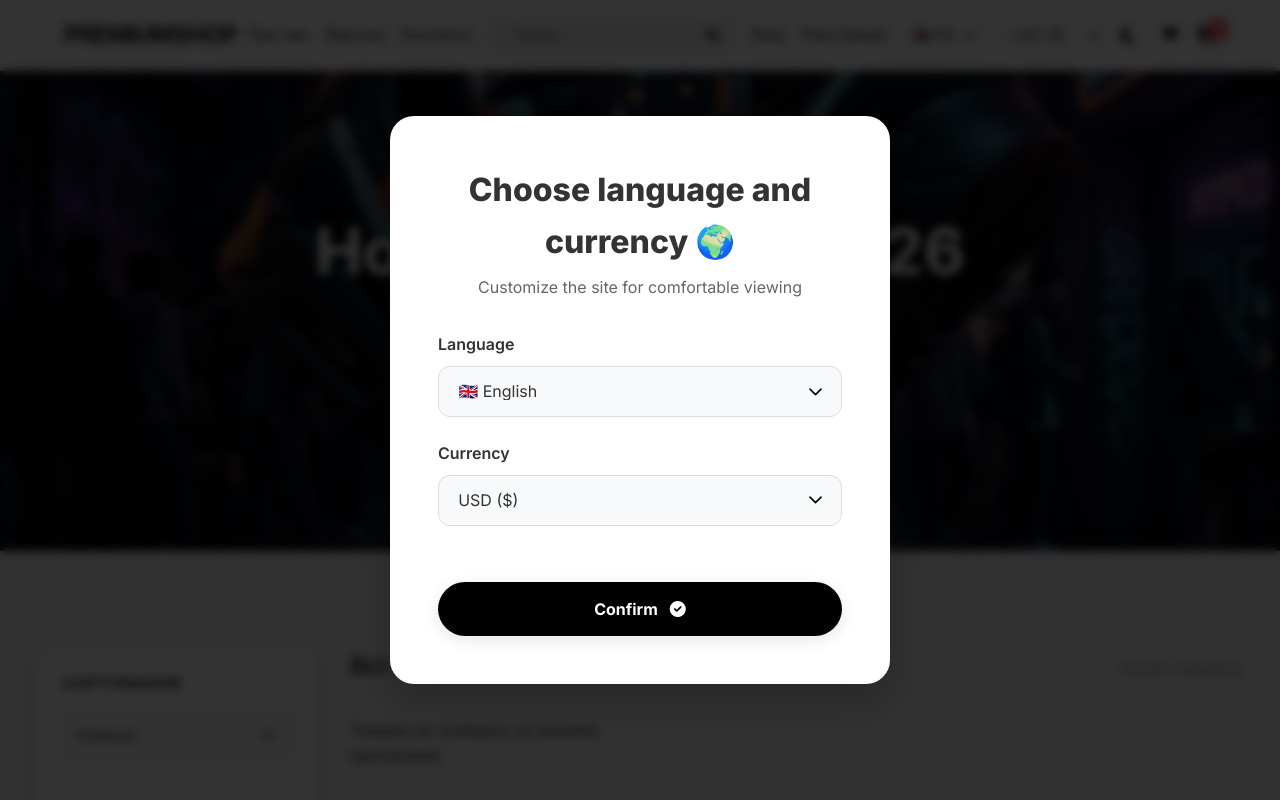
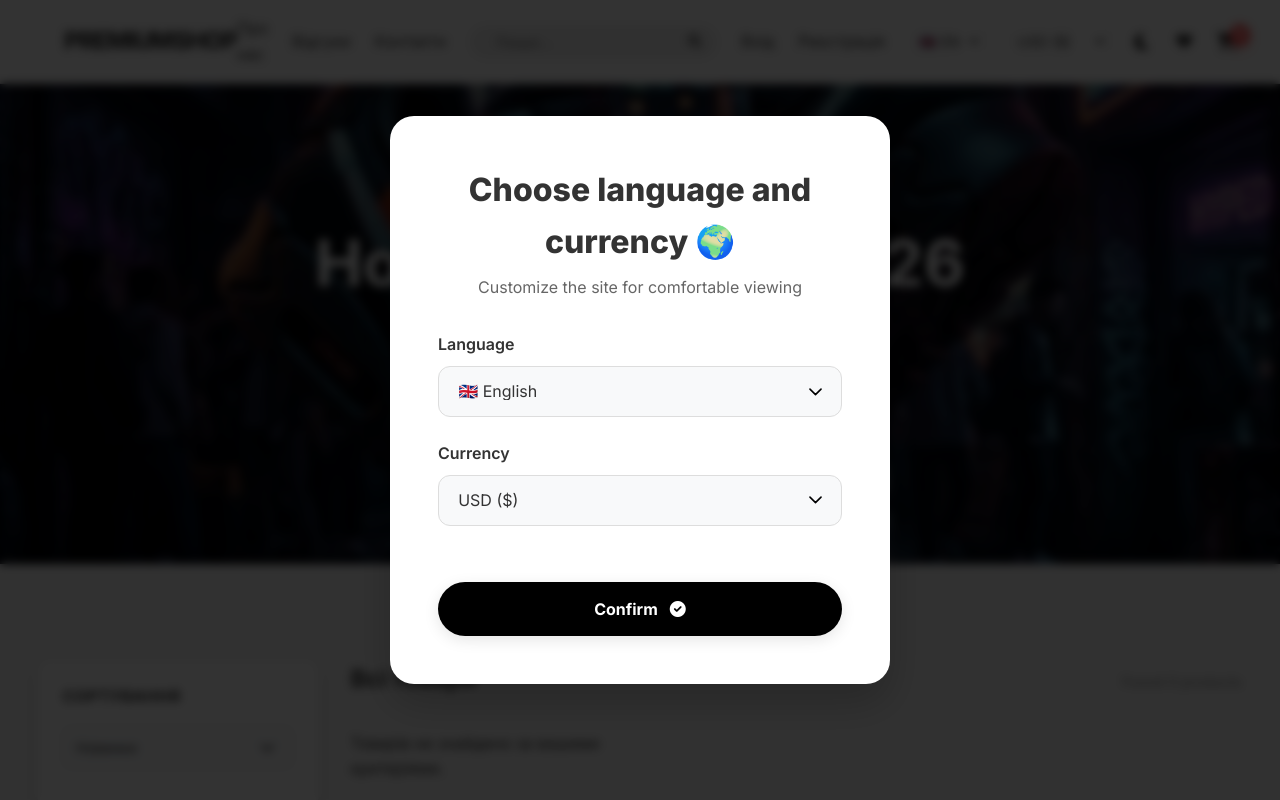
Before and after one commit to Arsenk0/Premium-Shop, a Django app: page /en/ in a window 1280 px wide. Run offline with Django 5.2, Linux system fonts and the light colour scheme; data that the repository does not hold is empty; parts of the project's set-up code (start-up, migrations or seed data) failed here and were passed over.

Commit message:
style: fix search bar visibility and header layout shift in dark theme

```diff
--- a/static/css/components/navbar.css
+++ b/static/css/components/navbar.css
@@ -10,6 +10,7 @@
     display: flex;
     justify-content: space-between;
     align-items: center;
+    transition: var(--transition);
 }
 
 .logo {
@@ -21,8 +22,41 @@
 
 .nav-links {
     display: flex;
-    gap: 2rem;
+    gap: 1.5rem;
     align-items: center;
+    transition: var(--transition);
+}
+
+.nav-selector {
+    padding: 0.3rem;
+    border-radius: 4px;
+    border: 1px solid var(--border-color);
+    background: var(--card-bg);
+    color: var(--text-main);
+    cursor: pointer;
+    font-size: 0.9rem;
+    transition: var(--transition-fast);
+}
+
+.nav-selector:hover {
+    border-color: var(--accent);
+}
+
+#theme-toggle {
+    background: none;
+    border: none;
+    cursor: pointer;
+    font-size: 1.2rem;
+    color: var(--text-main);
+    transition: var(--transition-fast);
+    display: flex;
+    align-items: center;
+    justify-content: center;
+}
+
+#theme-toggle:hover {
+    color: var(--accent);
+    transform: scale(1.1);
 }
 
 .search-bar {
@@ -38,6 +72,27 @@
     border: none;
     outline: none;
     padding-left: 10px;
+    color: var(--text-main);
+    flex: 1;
+}
+
+.search-bar input::placeholder {
+    color: var(--text-muted);
+}
+
+.search-bar button {
+    background: none;
+    border: none;
+    cursor: pointer;
+    color: var(--text-main);
+    display: flex;
+    align-items: center;
+    justify-content: center;
+    transition: var(--transition-fast);
+}
+
+.search-bar button:hover {
+    color: var(--accent);
 }
 
 /* Cart & Badge */
--- a/templates/includes/navbar.html
+++ b/templates/includes/navbar.html
@@ -3,13 +3,13 @@
     <div class="logo">
         <a href="{% url 'store:product_list' %}">PREMIUM<span>SHOP</span></a>
     </div>
-    <div class="nav-links" style="display: flex; align-items: center; gap: 1rem;">
+    <div class="nav-links">
         <a href="{% url 'store:about' %}" class="link-underline">{% trans "Про нас" %}</a>
         <a href="{% url 'store:reviews_page' %}" class="link-underline">{% trans "Відгуки" %}</a>
         <a href="{% url 'store:contact' %}" class="link-underline">{% trans "Контакти" %}</a>
         <form action="{% url 'store:product_search' %}" method="get" class="search-bar">
             <input type="text" name="q" placeholder="{% trans 'Пошук...' %}" value="{{ request.GET.q }}">
-            <button type="submit" style="background:none; border:none; cursor:pointer;"><i class="fas fa-search"></i></button>
+            <button type="submit"><i class="fas fa-search"></i></button>
         </form>
         {% if user.is_authenticated %}
         <a href="{% url 'store:profile' %}" class="nav-auth-link link-underline"><i class="fas fa-user"></i> {% trans "Кабінет" %}</a>
@@ -18,11 +18,10 @@
         <a href="{% url 'store:signup' %}" class="nav-auth-link link-underline">{% trans "Реєстрація" %}</a>
         {% endif %}
 
-        <form action="{% url 'set_language' %}" method="post" style="display:flex; align-items:center; margin-right: 0.5rem;">
+        <form action="{% url 'set_language' %}" method="post" style="display:flex; align-items:center;">
             {% csrf_token %}
             <input name="next" type="hidden" value="{{ request.get_full_path }}">
-            <select name="language" onchange="this.form.submit()"
-                style="padding: 0.3rem; border-radius: 4px; border: 1px solid var(--border-color); background: var(--card-bg); color: var(--text-main); cursor: pointer; font-size: 0.9rem;">
+            <select name="language" onchange="this.form.submit()" class="nav-selector">
                 {% get_current_language as LANGUAGE_CODE %}
                 {% get_available_languages as LANGUAGES %}
                 {% get_language_info_list for LANGUAGES as languages %}
@@ -38,15 +37,14 @@
         <form action="{% url 'store:set_currency' %}" method="post" style="display:flex; align-items:center;">
             {% csrf_token %}
             <input name="next" type="hidden" value="{{ request.get_full_path }}">
-            <select name="currency" onchange="this.form.submit()"
-                style="padding: 0.3rem; border-radius: 4px; border: 1px solid var(--border-color); background: var(--card-bg); color: var(--text-main); cursor: pointer; font-size: 0.9rem; font-weight: 400;">
+            <select name="currency" onchange="this.form.submit()" class="nav-selector">
                 <option value="UAH" {% if selected_currency == 'UAH' %}selected{% endif %}>UAH (грн)</option>
                 <option value="USD" {% if selected_currency == 'USD' %}selected{% endif %}>USD ($)</option>
                 <option value="CZK" {% if selected_currency == 'CZK' %}selected{% endif %}>CZK (Kč)</option>
             </select>
         </form>
 
-        <button id="theme-toggle" class="nav-auth-link" style="background: none; border: none; cursor: pointer; font-size: 1.2rem; margin-right: 0.5rem; color: var(--text-main);" title="Toggle Theme">
+        <button id="theme-toggle" title="{% trans 'Змінити тему' %}">
             <i class="fas fa-moon"></i>
         </button>
 
```
